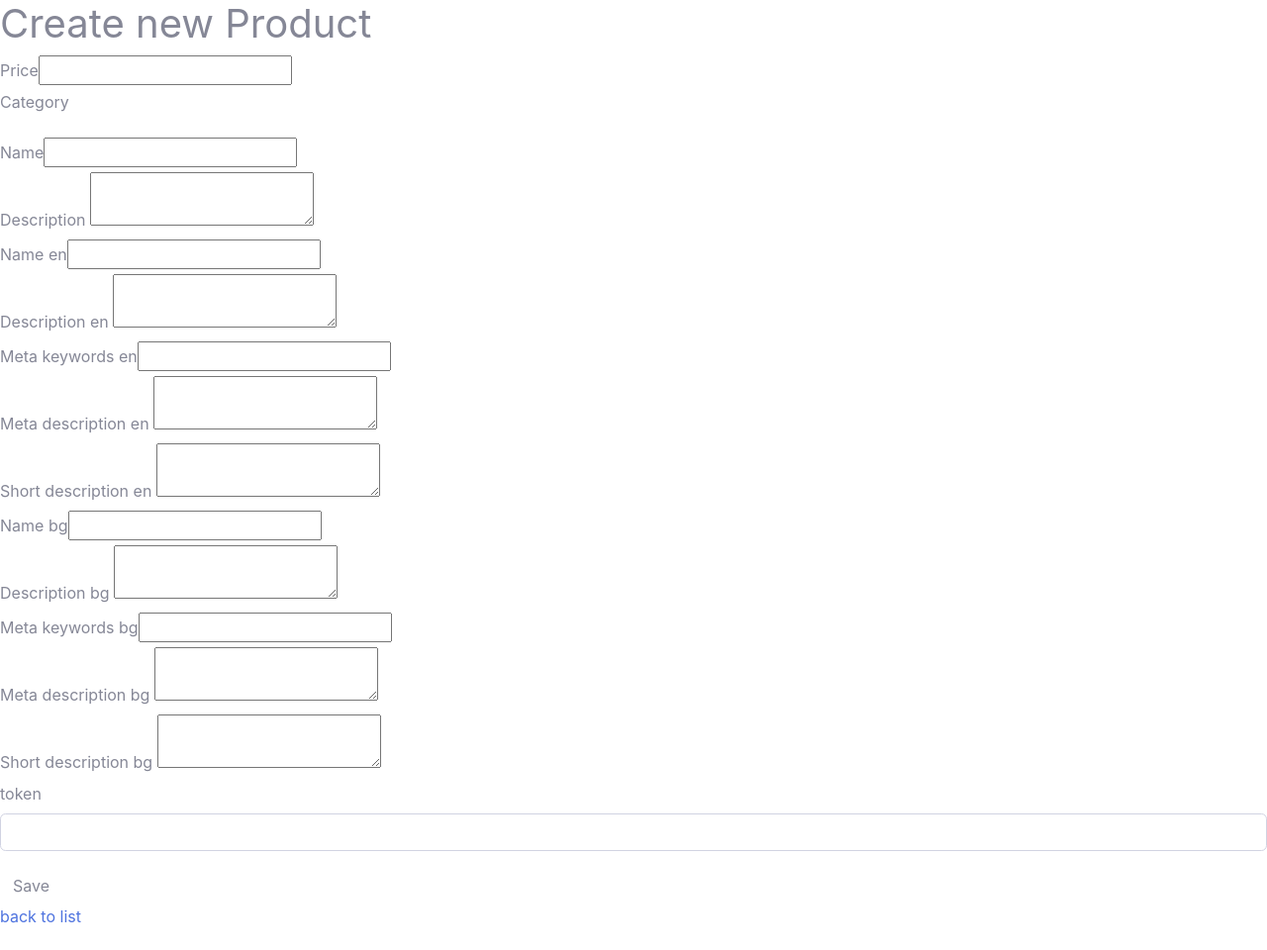
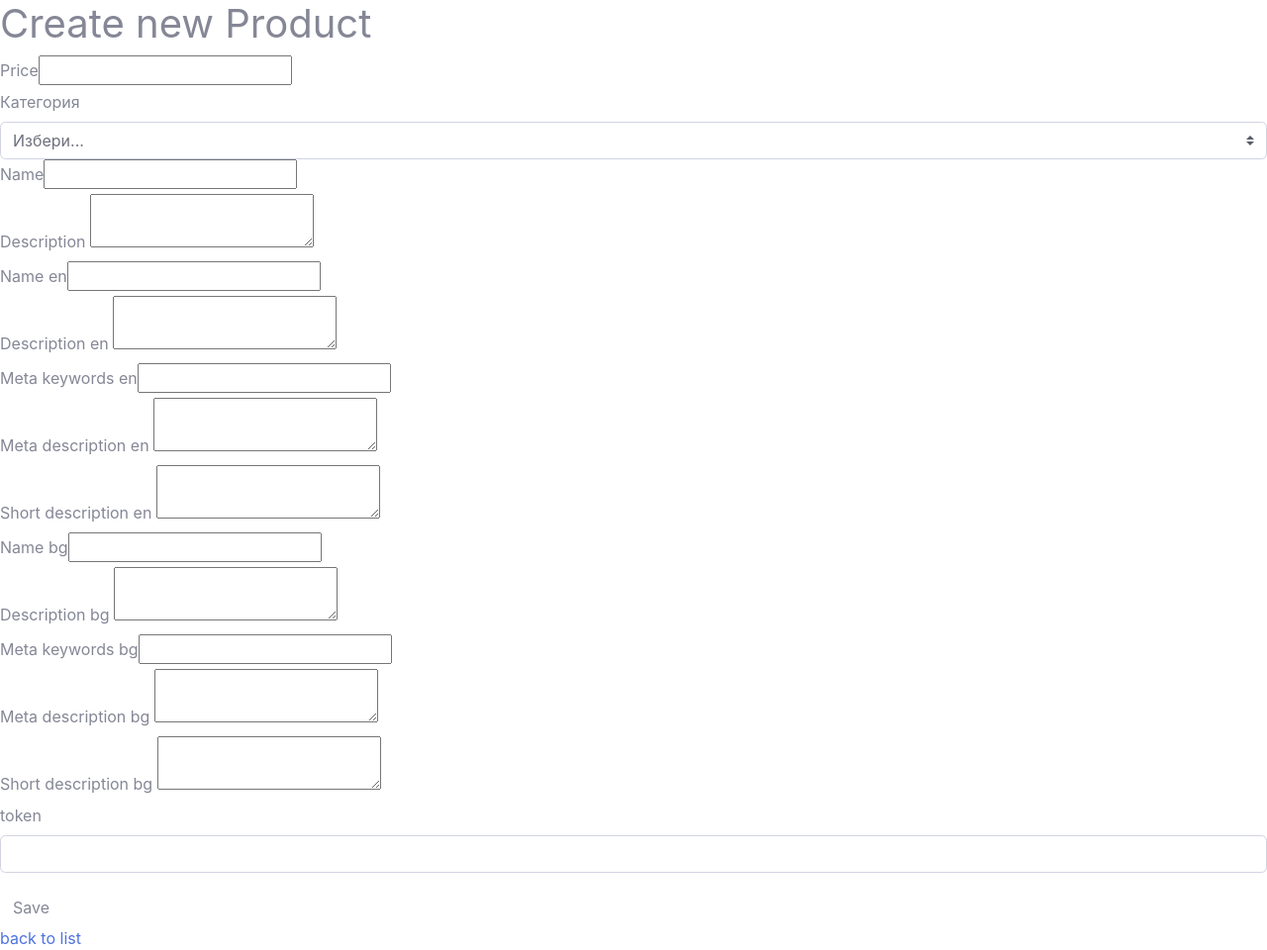
Before and after one commit to PlamenPanayotov/e-commerce, a Symfony app: template templates/admin/product/new.html.twig in a window 1280 px wide. Shown: the whole page at 99% size. Before the commit the page ends 933 px from the top, so only its background shows below. Run offline with Twig, Linux system fonts and the light colour scheme; the template is opened without the code that fills it, so the values that code supplies are empty; form fields are guessed from the names that the template uses; some libraries are stand-ins or nearby versions.

Commit message:
template changes

```diff
--- a/src/Form/Admin/AdminProductType.php
+++ b/src/Form/Admin/AdminProductType.php
@@ -4,17 +4,11 @@ namespace App\Form\Admin;
 
 use App\Entity\Category;
 use App\Entity\Product;
-use App\Entity\ProductTranslation;
-use App\Form\ProductTranslationType;
 use Symfony\Bridge\Doctrine\Form\Type\EntityType;
 use Symfony\Component\Form\AbstractType;
-use Symfony\Component\Form\CallbackTransformer;
-use Symfony\Component\Form\Extension\Core\Type\CollectionType;
-use Symfony\Component\Form\Extension\Core\Type\FormType;
 use Symfony\Component\Form\Extension\Core\Type\TextareaType;
 use Symfony\Component\Form\Extension\Core\Type\TextType;
 use Symfony\Component\Form\FormBuilderInterface;
-use Symfony\Component\Form\FormTypeInterface;
 use Symfony\Component\OptionsResolver\OptionsResolver;
 
 class AdminProductType extends AbstractType
--- a/templates/admin/common/topbar.html.twig
+++ b/templates/admin/common/topbar.html.twig
@@ -225,7 +225,7 @@
         aria-haspopup="true"
         aria-expanded="false">
         <span class="mr-2 d-none d-lg-inline text-gray-600 small">
-          Valerie Luna
+          {{ admin.username }}
         </span>
         <img class="img-profile rounded-circle"
           src="https://source.unsplash.com/QAB-WJcbgJk/60x60" />
@@ -233,7 +233,7 @@
       <!-- Dropdown - User Information -->
       <div class="dropdown-menu dropdown-menu-right shadow animated--grow-in"
         aria-labelledby="userDropdown">
-        <a class="dropdown-item" href="#">
+        <a class="dropdown-item" href="{{ path('user_profile') }}">
           <i class="fas fa-user fa-sm fa-fw mr-2 text-gray-400"></i>
           Profile
         </a>
@@ -247,7 +247,7 @@
         </a>
         <div class="dropdown-divider"></div>
         <a class="dropdown-item"
-          href="#"
+          href="{{ path('app_logout') }}"
           data-toggle="modal"
           data-target="#logoutModal">
           <i class="fas fa-sign-out-alt fa-sm fa-fw mr-2 text-gray-400"></i>
--- a/templates/admin/product/_form.html.twig
+++ b/templates/admin/product/_form.html.twig
@@ -1,17 +1,3 @@
-{% macro recursiveCategory(category) %}
-  <li>
-    {% if category.children|length %}
-      <ul>
-        {% for child in category.children %}
-          <input type="radio" id="male" name="gender" value="{{ child.id }}" />
-          <label for="male">{{ child.name }}</label><br />
-          {{ _self.recursiveCategory(child) }}
-        {% endfor %}
-      </ul>
-    {% endif %}
-  </li>
-{% endmacro %}
-
 <div id="admin_product">
   {% if product is defined %}
     {% set prod = product %}
@@ -27,19 +13,20 @@
       value="{{ prod.price }}" />
   </div>
   <div>
-    <label for="admin_product_category" class="required">Category</label>
-    <ul>
+    <label for="country">Категория</label>
+    <select class="custom-select d-block w-100"
+      name="admin_product[category]"
+      id="admin_product_category_id"
+      required="">
+      <option value="">
+        Избери...
+      </option>
       {% for category in categories %}
-        {% if category.row == 1 %}
-          <input type="radio"
-            id="male"
-            name="gender"
-            value="{{ category.id }}" />
-          <label for="male">{{ category.name }}</label><br />
-          {{ _self.recursiveCategory(category) }}
-        {% endif %}
+        <option value="{{ category.id }}" name="product[category]">
+          {{ category.name }}
+        </option>
       {% endfor %}
-    </ul>
+    </select>
   </div>
   <div>
     <label for="admin_product_name" class="required">Name</label><input type="text"
```
Also changed, not shown: templates/admin/common/sidebar.html.twig (+3 -4 lines).
